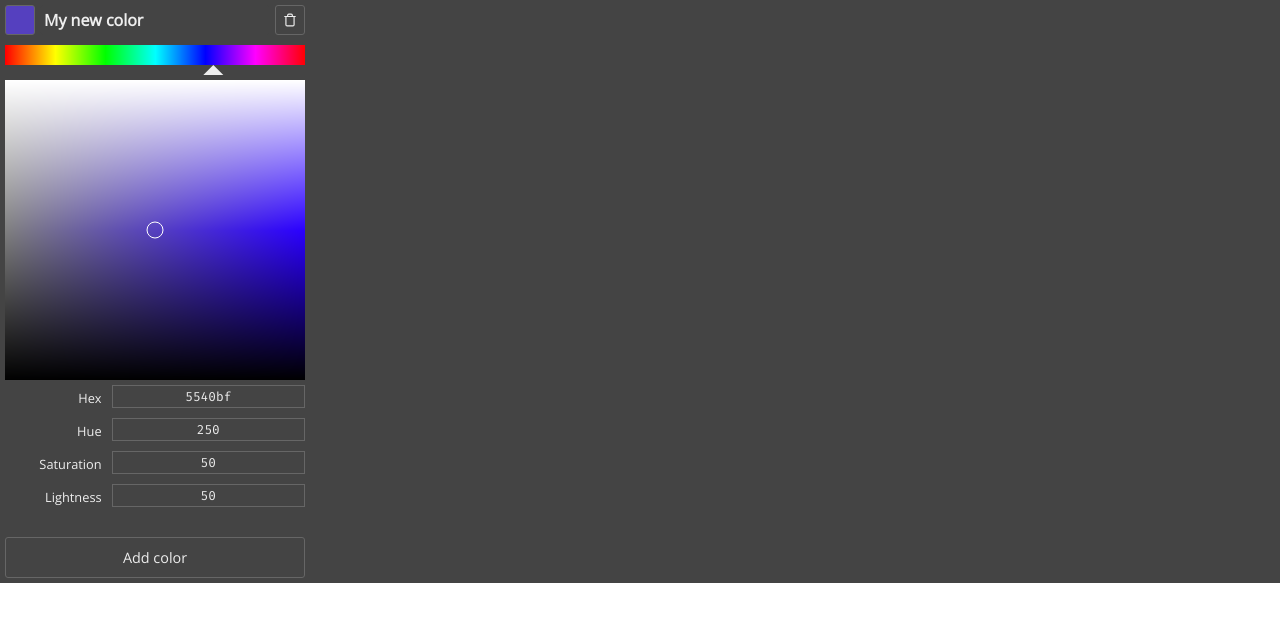
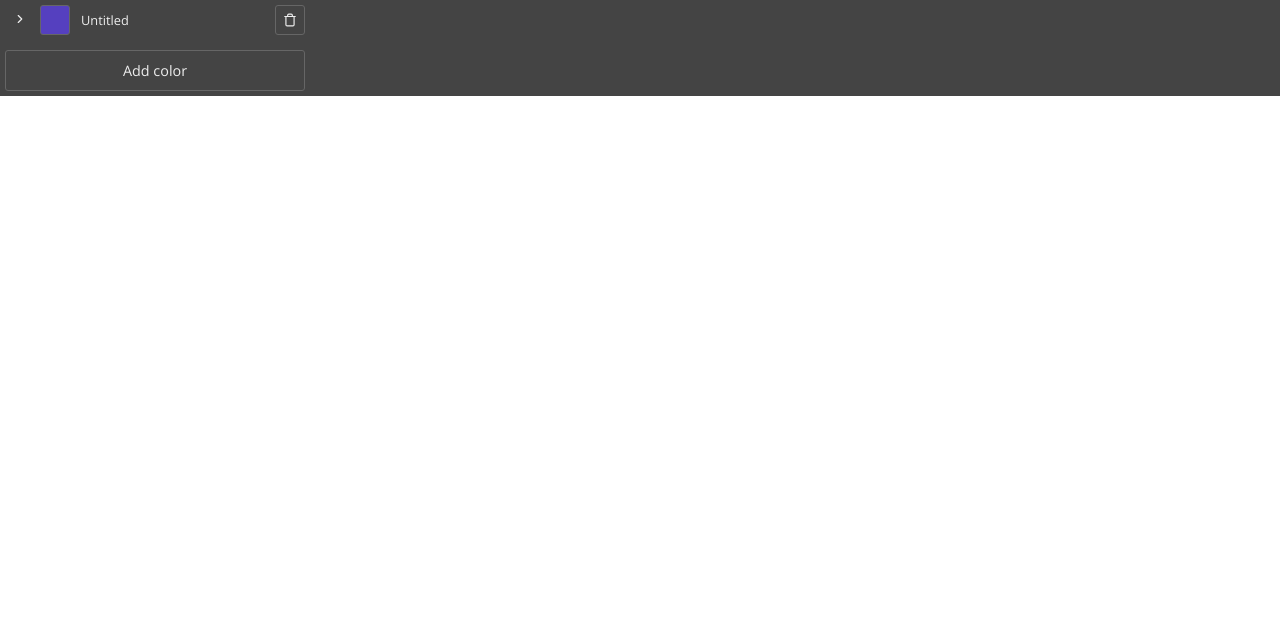
Before and after one commit to TimoStaudinger/pigment-studio, a React (Create React App) app: page / in a window 1280 px wide. Shown: the top 622 px of the page. Built offline with nearby package versions, Linux system fonts and the light colour scheme.

Commit message:
Allow collapsing colors

```diff
--- a/src/components/colorpicker/ColorInput.module.css
+++ b/src/components/colorpicker/ColorInput.module.css
@@ -5,22 +5,23 @@
 }
 
 .label {
-  width: 100px;
-
+  flex: 1;
   color: #eee;
-  line-height: 26px;
-  font-size: 0.8em;
+  line-height: 20px;
+  font-size: 0.7em;
   text-align: right;
   margin-right: 10px;
+  font-family: 'Fira Mono';
 }
 
 .input {
   font-family: 'Fira Mono';
-  text-align: center;
-  width: 192px;
-
+  text-align: right;
+  width: 80px;
+  height: 12px;
   border-radius: 0;
-  font-size: 0.8em;
+  font-size: 0.7em;
+  margin-bottom: 2px;
 }
 
 .input.invalid {
--- a/src/components/colorpicker/ColorInput.tsx
+++ b/src/components/colorpicker/ColorInput.tsx
@@ -31,6 +31,7 @@ const ColorInput = ({label, value, onChange}: Props): JSX.Element => {
         value={buffer}
         onChange={e => handleChange(e.target.value)}
         className={classnames(styles.input, {[styles.invalid]: !isValid})}
+        spellCheck={false}
       />
 
       <AlertTriangle
--- a/src/components/colorpicker/ColorInputs.module.css
+++ b/src/components/colorpicker/ColorInputs.module.css
@@ -1,4 +1,5 @@
 .container {
-  display: flex;
-  flex-direction: column;
+  display: grid;
+  grid-template-columns: 50% 50%;
+  grid-template-rows: auto;
 }
--- a/src/components/colorpicker/ColorInputs.tsx
+++ b/src/components/colorpicker/ColorInputs.tsx
@@ -14,6 +14,7 @@ interface Props {
 const ColorInputs = ({hsl, setHSL}: Props) => {
   return (
     <div className={styles.container}>
+      <div className={styles.column}>
         <ColorInput
           label="Hex"
           value={convertHSLToHex(hsl)}
@@ -26,9 +27,11 @@ const ColorInputs = ({hsl, setHSL}: Props) => {
             }
           }}
         />
+      </div>
 
+      <div className={styles.column}>
         <ColorInput
-        label="Hue"
+          label="H"
           value={String(Math.round(hsl.hue))}
           onChange={hue => {
             let parsed = parseInt(hue)
@@ -40,7 +43,7 @@ const ColorInputs = ({hsl, setHSL}: Props) => {
           }}
         />
         <ColorInput
-        label="Saturation"
+          label="S"
           value={String(Math.round(hsl.saturation * 100))}
           onChange={saturation => {
             let parsed = parseInt(saturation)
@@ -52,7 +55,7 @@ const ColorInputs = ({hsl, setHSL}: Props) => {
           }}
         />
         <ColorInput
-        label="Lightness"
+          label="L"
           value={String(Math.round(hsl.lightness * 100))}
           onChange={lightness => {
             let parsed = parseInt(lightness)
@@ -64,6 +67,7 @@ const ColorInputs = ({hsl, setHSL}: Props) => {
           }}
         />
       </div>
+    </div>
   )
 }
 
--- a/src/components/palette/Color.module.css
+++ b/src/components/palette/Color.module.css
@@ -1,4 +1,11 @@
 .color {
-  margin-bottom: 20px;
+  margin-bottom: 5px;
   width: 300px;
 }
+
+.divider {
+  height: 1px;
+  background: #666;
+  margin-top: 10px;
+  margin-bottom: 10px;
+}
--- a/src/components/palette/Color.tsx
+++ b/src/components/palette/Color.tsx
@@ -1,4 +1,4 @@
-import React from 'react'
+import React, {useState} from 'react'
 import {HSL} from '../../types/color'
 import ColorPicker from '../colorpicker/ColorPicker'
 import ColorHeader from './ColorHeader'
@@ -13,16 +13,27 @@ interface Props {
   removeColor: () => void
 }
 
-const Color = ({name, hsl, setName, setHSL, removeColor}: Props) => (
+const Color = ({name, hsl, setName, setHSL, removeColor}: Props) => {
+  let [isExpanded, setExpanded] = useState(false)
+
+  return (
     <div className={styles.color}>
       <ColorHeader
         name={name}
         hsl={hsl}
         setName={setName}
         removeColor={removeColor}
+        isExpanded={isExpanded}
+        setExpanded={setExpanded}
       />
+      {isExpanded && (
+        <>
           <ColorPicker hsl={hsl} setHSL={setHSL} />
+          <div className={styles.divider} />
+        </>
+      )}
     </div>
   )
+}
 
 export default Color
--- a/src/components/palette/ColorHeader.module.css
+++ b/src/components/palette/ColorHeader.module.css
@@ -4,11 +4,11 @@
 
 .header input {
   border: 1px solid #444;
-  font-size: 1em;
+  font-size: 0.8em;
   width: 100%;
   flex-grow: 1;
   margin-right: 5px;
-  font-weight: bold;
+  padding: 5px;
 }
 
 .header input:hover {
@@ -23,6 +23,13 @@
   line-height: 32px;
 }
 
-.removeButton svg {
-  /* height: 14px; */
+.expandButton {
+  height: 30px;
+  flex: 0 0 30px;
+  padding: 0;
+  line-height: 32px;
+  border: none;
+  background-color: transparent !important;
+  width: 20px;
+  margin-right: 5px;
 }
--- a/src/components/palette/ColorHeader.tsx
+++ b/src/components/palette/ColorHeader.tsx
@@ -1,5 +1,5 @@
 import React from 'react'
-import {Trash} from 'react-feather'
+import {Trash, ChevronRight, ChevronDown} from 'react-feather'
 
 import styles from './ColorHeader.module.css'
 import ColorSample from './ColorSample'
@@ -10,10 +10,26 @@ interface Props {
   hsl: HSL
   setName: (name: string) => void
   removeColor: () => void
+  isExpanded: boolean
+  setExpanded: (isExpanded: boolean) => void
 }
 
-const ColorHeader = ({name, hsl, setName, removeColor}: Props) => (
+const ColorHeader = ({
+  name,
+  hsl,
+  setName,
+  removeColor,
+  isExpanded,
+  setExpanded
+}: Props) => (
   <div className={styles.header}>
+    <button
+      onClick={() => setExpanded(!isExpanded)}
+      className={styles.expandButton}
+    >
+      {isExpanded ? <ChevronDown size={14} /> : <ChevronRight size={14} />}
+    </button>
+
     <ColorSample hsl={hsl} />
 
     <input value={name} onChange={e => setName(e.target.value)} />
--- a/src/components/palette/Palette.tsx
+++ b/src/components/palette/Palette.tsx
@@ -19,7 +19,7 @@ const Palette = () => {
   let [colors, setColors] = useState<Color[]>([
     {
       id: ulid(),
-      name: 'My new color',
+      name: 'Untitled',
       hsl: {hue: 250, saturation: 0.5, lightness: 0.5}
     }
   ])
@@ -29,7 +29,7 @@ const Palette = () => {
       ...colors,
       {
         id: ulid(),
-        name: 'My new color',
+        name: 'Untitled',
         hsl: {hue: 250, saturation: 0.5, lightness: 0.5}
       }
     ])
--- a/src/index.css
+++ b/src/index.css
@@ -12,7 +12,6 @@ input {
   border: 1px solid #666;
   background-color: #444;
   color: #eee;
-  border-radius: 3px;
   padding: 3px;
   font-size: 1.2em;
   margin-bottom: 10px;
@@ -21,6 +20,10 @@ input {
 
 input:hover {
   background-color: #4a4a4a;
+}
+input:focus {
+  border-color: #aaa;
+  outline: none;
 }
 
 button {
```
Lines whose indentation alone changed are shown as unchanged.
